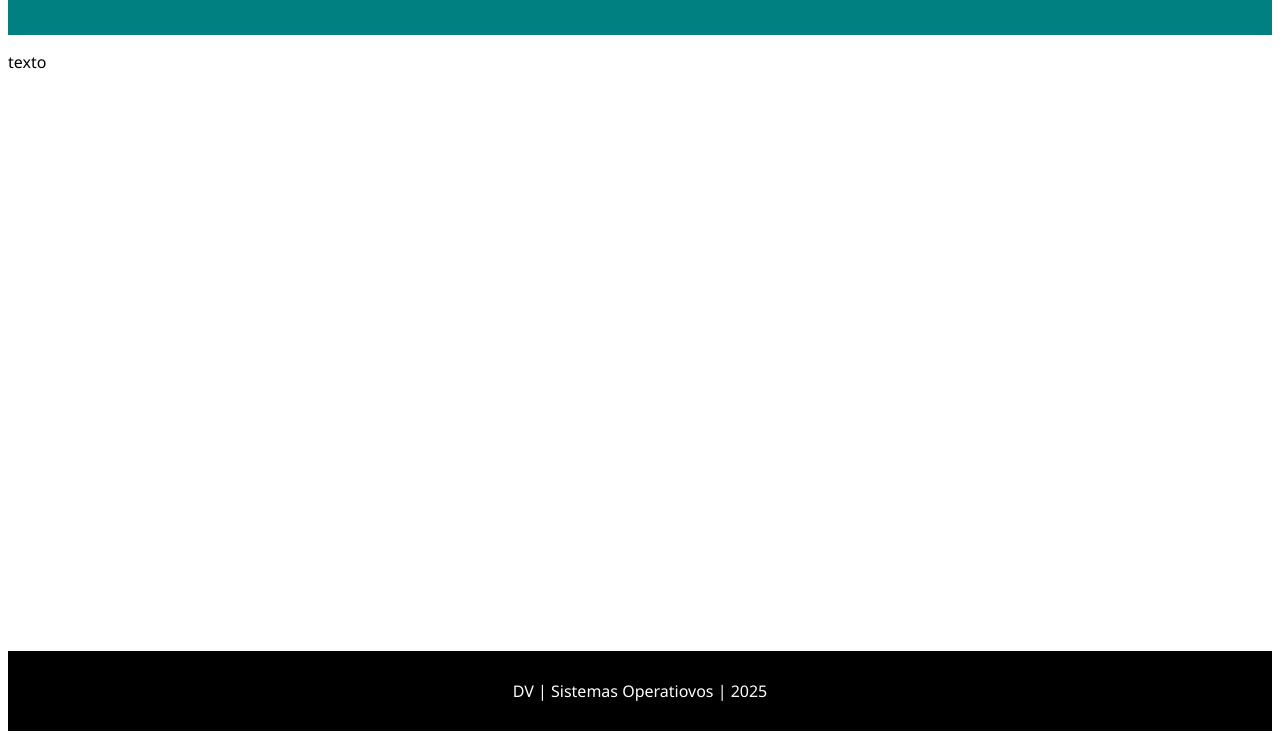
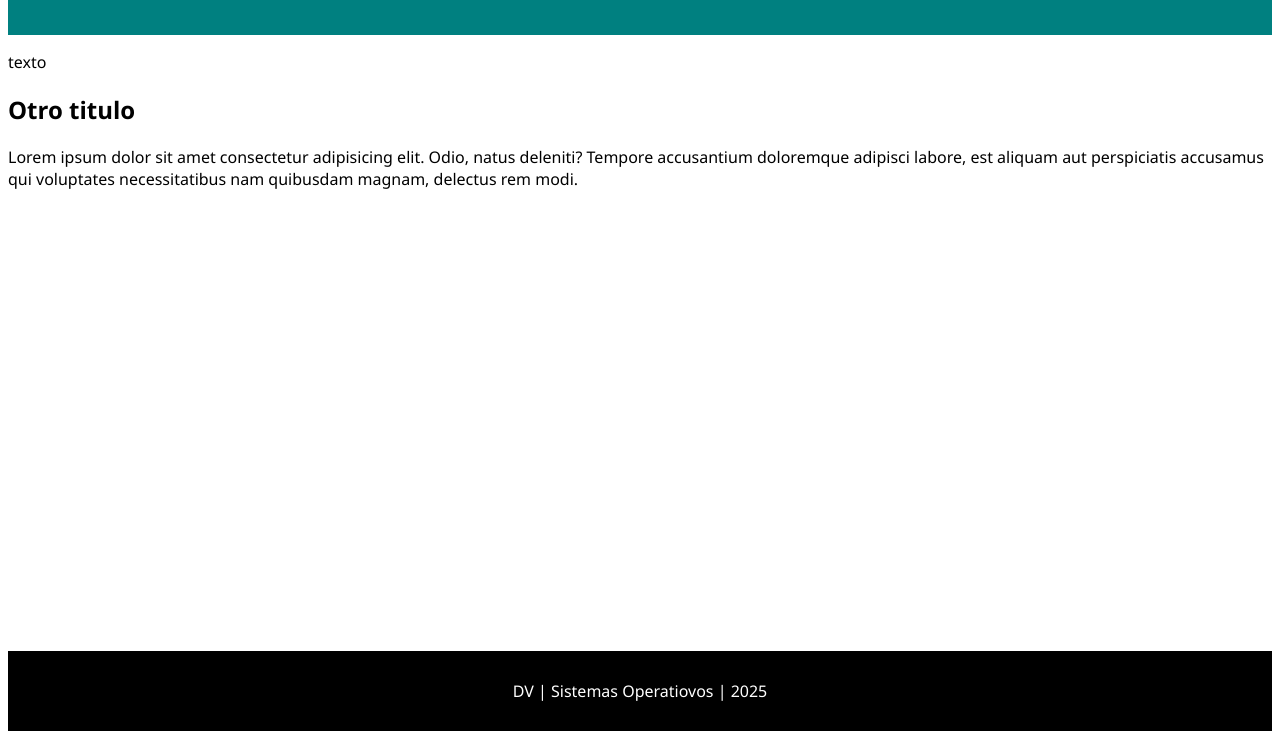
Before and after one commit to jonathancruzdev/so-t4st25, a plain HTML site: page index.html in a window 1280 px wide. Shown: the part 93-832 px from the top of the page. Drawn offline with Linux system fonts and the light colour scheme.

Commit message:
nuevo texto

```diff
--- a/index.html
+++ b/index.html
@@ -12,6 +12,10 @@
     </header>
     <main>
         <p>texto</p>
+        <h2>Otro titulo</h2>
+        <p>
+            Lorem ipsum dolor sit amet consectetur adipisicing elit. Odio, natus deleniti? Tempore accusantium doloremque adipisci labore, est aliquam aut perspiciatis accusamus qui voluptates necessitatibus nam quibusdam magnam, delectus rem modi.
+        </p>
     </main>
     <footer>
         <p>DV | Sistemas Operatiovos | 2025</p>
```
